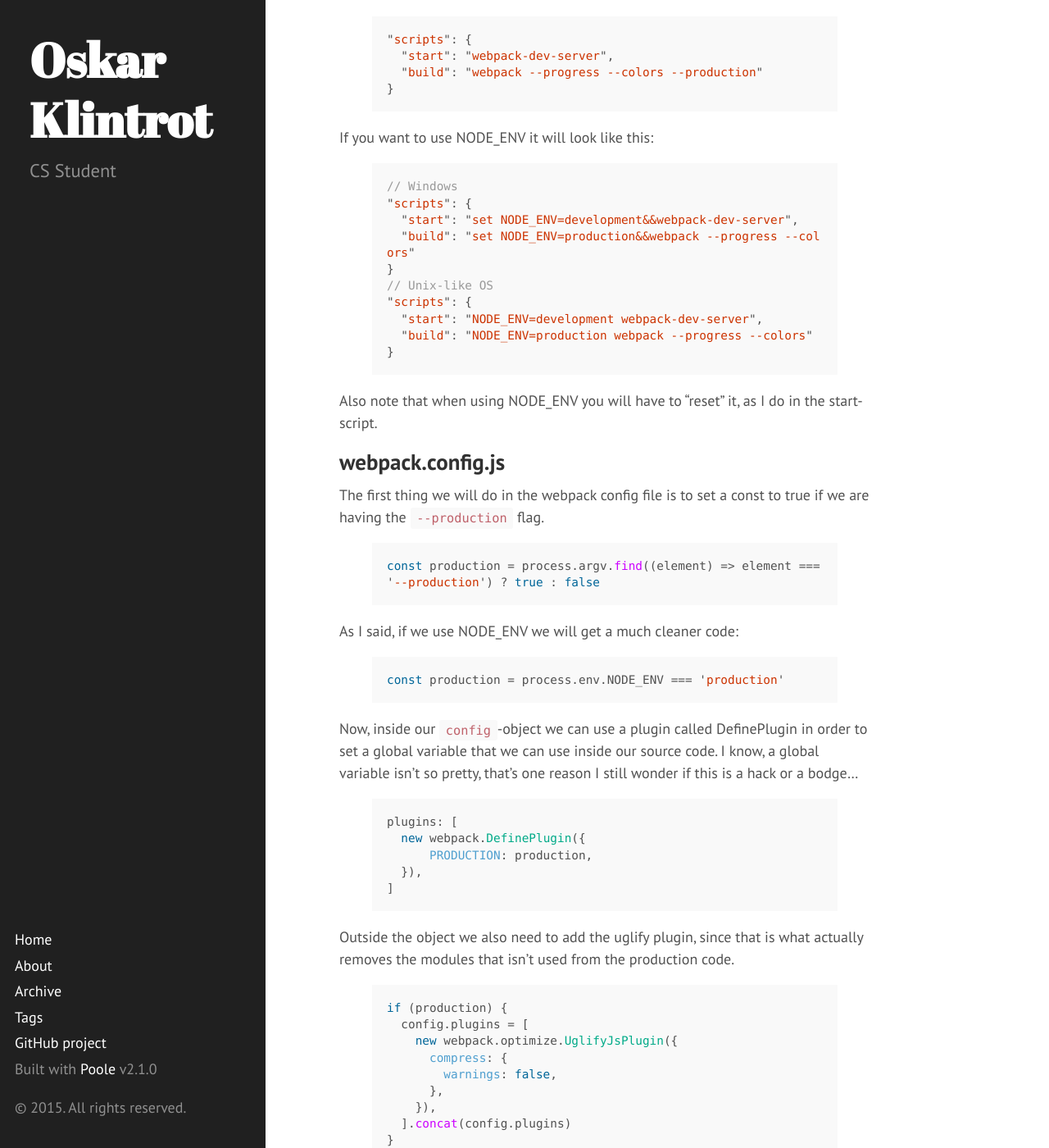
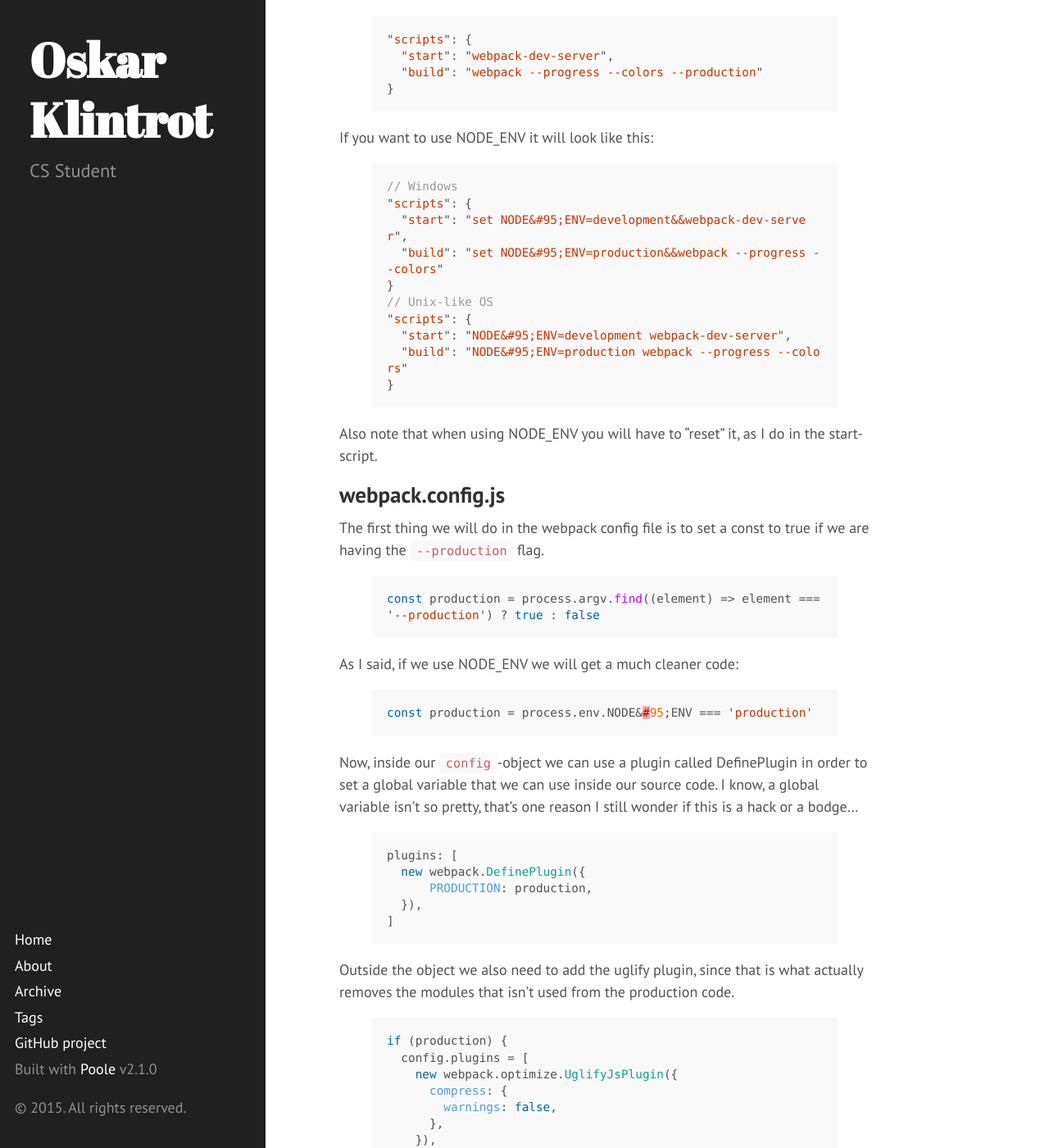
Before and after one commit to OskarKlintrotSkolarbeteWP14/2dv607.oskarklintrot.se, a Jekyll site: the page built from _posts/2015-12-28-exclude-modules-when-building-for-production.md, in a window 1280 px wide and 1400 px high, scrolled down 518 px. Shown: the whole window at 82% size. Built offline with Jekyll 4.4.1, drawn with Linux system fonts in a browser that asks for light colours; Markdown is read by kramdown in place of the engine named in the settings; comment, search, counter and statistics services are not loaded.

Commit message:
Using HTML encoding

```diff
--- a/_posts/2015-12-28-exclude-modules-when-building-for-production.md
+++ b/_posts/2015-12-28-exclude-modules-when-building-for-production.md
@@ -5,7 +5,7 @@ tags: [Javascript, Redux, Redux DevTools, Webpack]
 comments: True
 description: Sometimes you want to use different modules when developing an app and when you build it for production. In this post I will show you a practical example on how you can do it using Webpack.
 ---
-In this example we will take a look on how to exclude Redux DevTools when building an app for production. First we will have to decide weither to use NODE_ENV or pass an argument as a flag. Using NODE_ENV will give us a cleaner code in the Webpack config file but you set the NODE_ENV in different on different os. Using a flag will give you a tad more ugly looking code but is on the other hand cross-platform compatible. I always prefer cross-platform compatibility before good looking code since it's just plain stupid to do stuff in different ways on different os's.
+In this example we will take a look on how to exclude Redux DevTools when building an app for production. First we will have to decide weither to use NODE&#95;ENV or pass an argument as a flag. Using NODE&#95;ENV will give us a cleaner code in the Webpack config file but you set the NODE&#95;ENV in different on different os. Using a flag will give you a tad more ugly looking code but is on the other hand cross-platform compatible. I always prefer cross-platform compatibility before good looking code since it's just plain stupid to do stuff in different ways on different os's.
 
 ## package.json
 
@@ -18,22 +18,22 @@ My npm scripts look like this:
 }
 {% endhighlight %}
 
-If you want to use NODE_ENV it will look like this:
+If you want to use NODE&#95;ENV it will look like this:
 
 {% highlight Javascript %}
 // Windows
 "scripts": {
-  "start": "set NODE_ENV=development&&webpack-dev-server",
-  "build": "set NODE_ENV=production&&webpack --progress --colors"
+  "start": "set NODE&#95;ENV=development&&webpack-dev-server",
+  "build": "set NODE&#95;ENV=production&&webpack --progress --colors"
 }
 // Unix-like OS
 "scripts": {
-  "start": "NODE_ENV=development webpack-dev-server",
-  "build": "NODE_ENV=production webpack --progress --colors"
+  "start": "NODE&#95;ENV=development webpack-dev-server",
+  "build": "NODE&#95;ENV=production webpack --progress --colors"
 }
 {% endhighlight %}
 
-Also note that when using NODE_ENV you will have to "reset" it, as I do in the start-script.
+Also note that when using NODE&#95;ENV you will have to "reset" it, as I do in the start-script.
 
 ## webpack.config.js
 
@@ -43,10 +43,10 @@ The first thing we will do in the webpack config file is to set a const to true
 const production = process.argv.find((element) => element === '--production') ? true : false
 {% endhighlight %}
 
-As I said, if we use NODE_ENV we will get a much cleaner code:
+As I said, if we use NODE&#95;ENV we will get a much cleaner code:
 
 {% highlight Javascript %}
-const production = process.env.NODE_ENV === 'production'
+const production = process.env.NODE&#95;ENV === 'production'
 {% endhighlight %}
 
 Now, inside our `config`-object we can use a plugin called DefinePlugin in order to set a global variable that we can use inside our source code. I know, a global variable isn't so pretty, that's one reason I still wonder if this is a hack or a bodge...
@@ -245,3 +245,4 @@ Since nothing in our `configureStore.dev` ever will be used Uglify will remove t
 __________
 
 Tune of the day:
+<iframe width="420" height="315" src="https://www.youtube.com/embed/fcNxwkf4wuY" frameborder="0" allowfullscreen></iframe>
```
